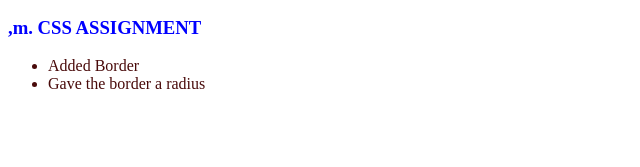
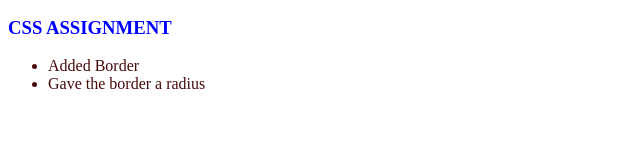
Before and after one commit to Diame21/css_24, a plain HTML site: page index.html in a window 1280 px wide. Shown: the part 304-471 px from the top of the page, 0-640 px from the left. Drawn offline with Linux system fonts and the light colour scheme.

Commit message:
deleted text

```diff
--- a/index.html
+++ b/index.html
@@ -53,7 +53,7 @@
         <li><a href="table_3.html">Page 4</a></li>
     </ul>
 
-    <h3 style="color: blue;;"> ,m.
+    <h3 style="color: blue;;">
         CSS ASSIGNMENT
     </h3>
     <ul style="color: rgb(73, 10, 10);">
```
